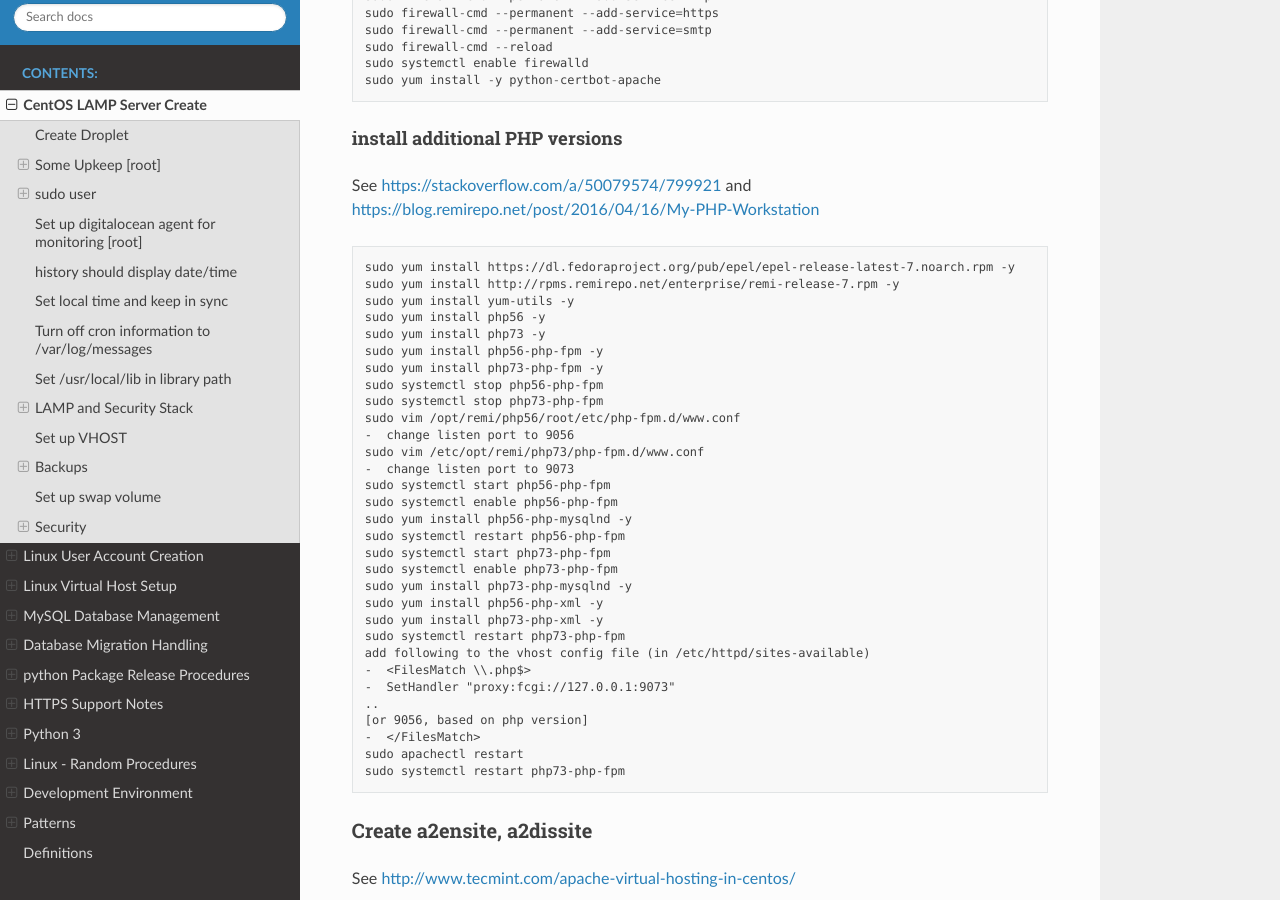
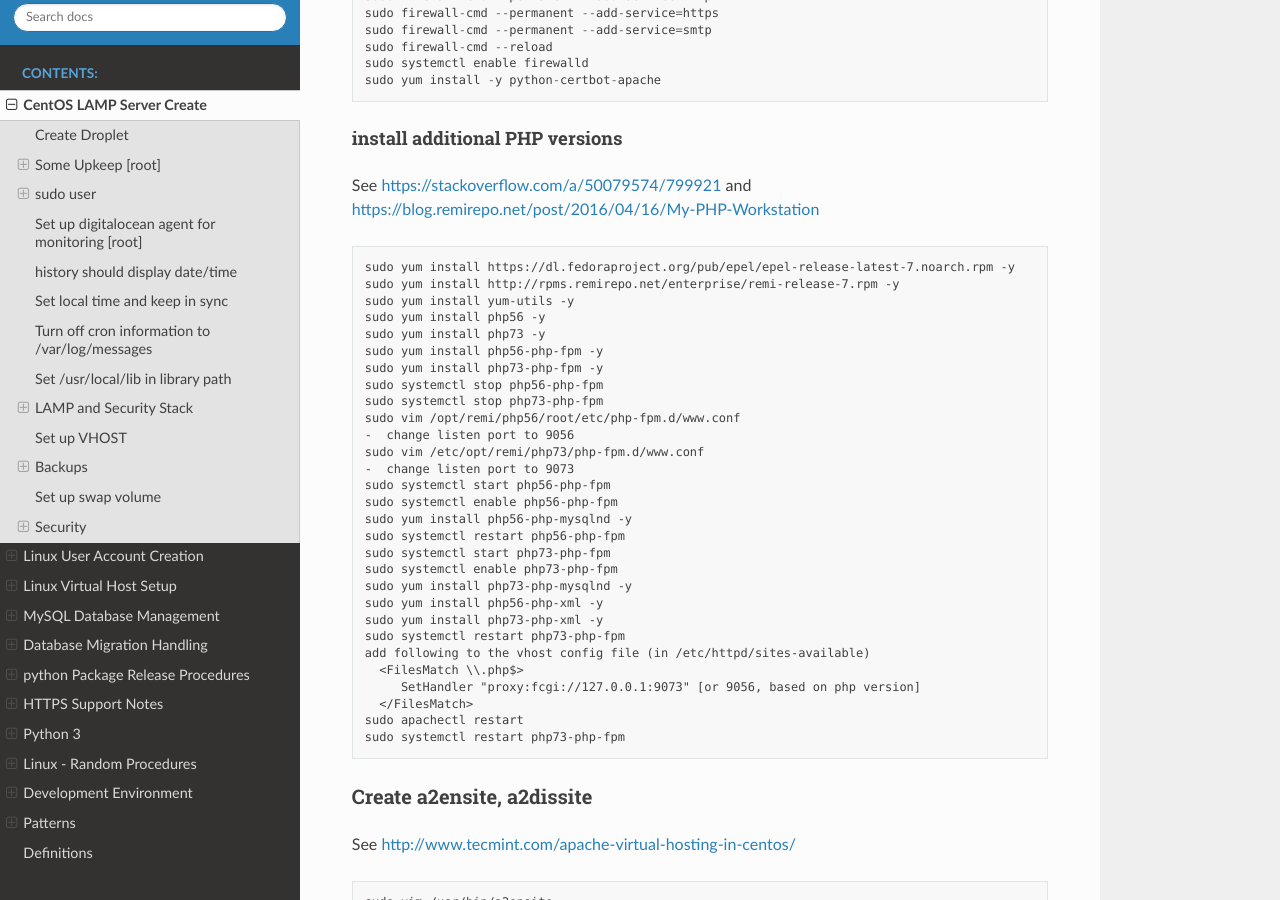
Before and after one commit to shanholtzerk/fork_loudevprocess, a Sphinx documentation site: the page built from docs/source/centos-lamp-server-create.rst, in a window 1280 px wide and 900 px high, scrolled down 2157 px. Built offline with Sphinx 7.4.7 and the Read the Docs theme 2.0.0, drawn with Linux system fonts in a browser that asks for light colours.

```diff
--- a/docs/source/centos-lamp-server-create.rst
+++ b/docs/source/centos-lamp-server-create.rst
@@ -142,11 +142,9 @@
     sudo yum install php73-php-xml -y
     sudo systemctl restart php73-php-fpm
     add following to the vhost config file (in /etc/httpd/sites-available)
-    -  <FilesMatch \\.php$>
-    -  SetHandler "proxy:fcgi://127.0.0.1:9073"
-    ..
-    [or 9056, based on php version]
-    -  </FilesMatch>
+      <FilesMatch \\.php$>
+         SetHandler "proxy:fcgi://127.0.0.1:9073" [or 9056, based on php version]
+      </FilesMatch>
     sudo apachectl restart
     sudo systemctl restart php73-php-fpm
 
```
